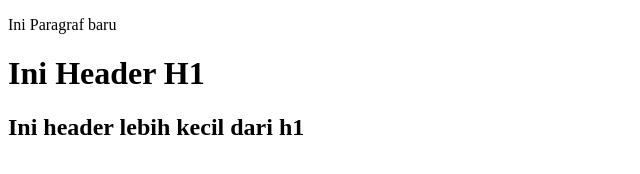
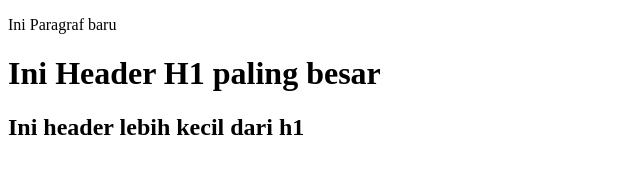
Before and after one commit to PandhuWibowo/automation, a plain HTML site: page index.html in a window 1280 px wide. Shown: the whole page, without its empty margins (0-640 px from the left). Drawn offline with Linux system fonts and the light colour scheme.

Commit message:
update qa003

```diff
--- a/index.html
+++ b/index.html
@@ -7,7 +7,7 @@
 </head>
 <body>
     <p>Ini Paragraf baru</p>
-    <h1>Ini Header H1</h1>
+    <h1>Ini Header H1 paling besar</h1>
     <h2>Ini header lebih kecil dari h1</h2>
 </body>
 </html>
```
